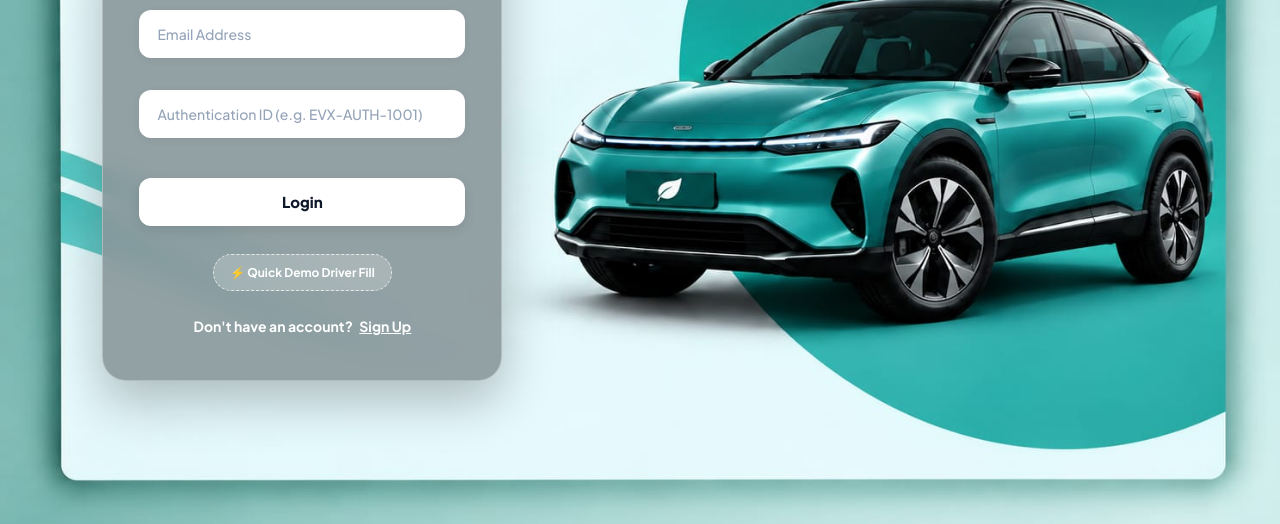
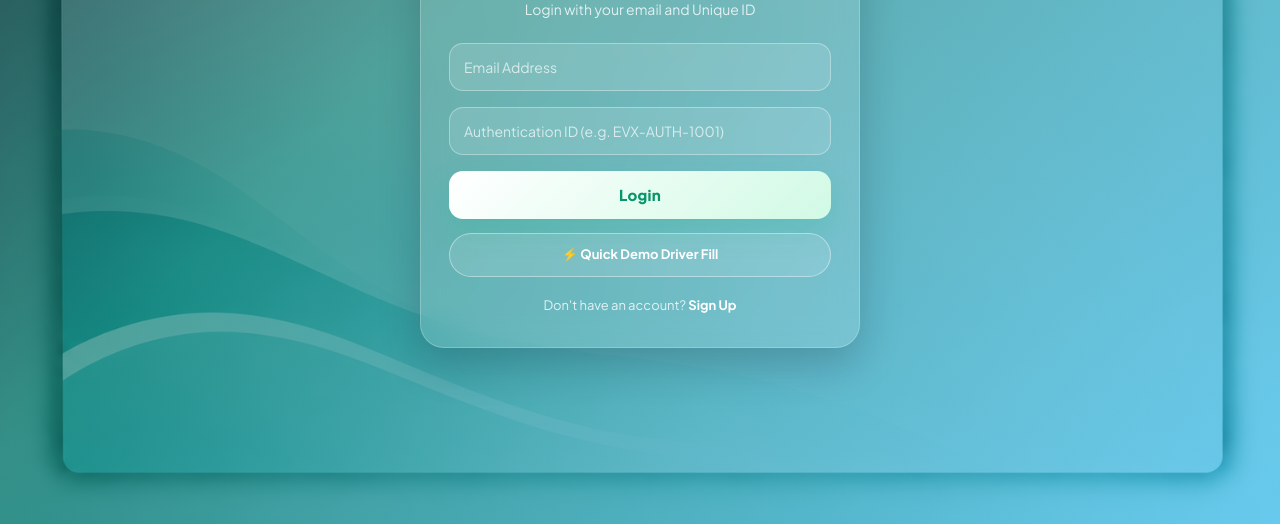
Before and after one commit to nivassaha41-afk/EV_X, a website: page index.html in a window 1280 px wide. Shown: the part 276-800 px from the top of the page. Drawn offline with Linux system fonts and the light colour scheme.

Commit message:
Updated EVCharge website

```diff
--- a/css/app-theme.css
+++ b/css/app-theme.css
@@ -575,132 +575,115 @@ input, select, textarea { font: inherit; }
   text-align: center;
 }
 
-/* ===================== AUTH PAGE (LOGIN & REGISTER) ===================== */
+/* ===================== AUTH PAGE BACKGROUND ===================== */
 body.auth-page {
-  background: url('../index.jpg.jpeg') center center / cover no-repeat fixed !important;
+  background: linear-gradient(135deg, rgba(9, 25, 34, 0.75) 0%, rgba(15, 118, 110, 0.65) 35%, rgba(14, 165, 233, 0.55) 100%), url('../plain.jpg.png') center/cover no-repeat fixed !important;
   min-height: 100vh;
   display: flex !important;
   align-items: center !important;
-  justify-content: flex-start !important;
-  padding: 40px 8% !important;
+  justify-content: center !important;
+  padding: 40px 24px !important;
 }
 
 .auth-wrapper {
   width: 100%;
-  max-width: 1200px;
-  display: flex;
-  align-items: center;
-  justify-content: flex-start;
+  max-width: 440px;
+  position: relative;
+  z-index: 1;
 }
 
 .auth-card-grey {
-  width: 100%;
-  max-width: 400px;
-  background: rgba(135, 148, 152, 0.88);
-  backdrop-filter: blur(12px);
-  -webkit-backdrop-filter: blur(12px);
+  background: rgba(255, 255, 255, 0.15);
+  border: 1px solid rgba(255, 255, 255, 0.22);
+  backdrop-filter: blur(14px);
+  -webkit-backdrop-filter: blur(14px);
   border-radius: 24px;
-  padding: 42px 36px;
-  box-shadow: 0 20px 50px rgba(0, 0, 0, 0.25);
-  border: 1px solid rgba(255, 255, 255, 0.3);
-  color: #ffffff;
+  padding: 32px 28px;
+  box-shadow: 0 16px 40px rgba(15, 23, 42, 0.22);
+}
+
+.auth-card-grey h2 {
+  margin: 0 0 8px;
+  color: var(--white);
+  font-size: clamp(28px, 4vw, 36px);
+  font-weight: 800;
+  letter-spacing: -0.03em;
   text-align: center;
 }
 
-.auth-card-grey h2 {
-  font-size: 28px;
-  font-weight: 800;
-  color: #ffffff;
-  margin-bottom: 6px;
-  letter-spacing: -0.5px;
+.auth-subtitle {
+  margin-bottom: 22px;
+  color: rgba(255, 255, 255, 0.8);
+  font-size: 14px;
+  line-height: 1.6;
+  text-align: center;
 }
 
-.auth-card-grey p.auth-subtitle {
-  font-size: 13px;
-  font-weight: 600;
-  color: rgba(255, 255, 255, 0.9);
-  margin-bottom: 28px;
+.form-control-white {
+  width: 100%;
+  height: 48px;
+  border: 1px solid rgba(255, 255, 255, 0.35);
+  background: rgba(255, 255, 255, 0.12);
+  color: var(--white);
+  border-radius: 14px;
+  padding: 0 14px;
+  font-size: 14px;
+  outline: none;
+  transition: all 0.2s ease;
 }
 
-.auth-card-grey .form-control-white {
+.form-control-white::placeholder {
+  color: rgba(255, 255, 255, 0.7);
+}
+
+.form-control-white:focus {
+  border-color: rgba(255, 255, 255, 0.8);
+  box-shadow: 0 0 0 4px rgba(255, 255, 255, 0.15);
+  background: rgba(255, 255, 255, 0.18);
+}
+
+.btn-auth-white {
   width: 100%;
   height: 48px;
-  padding: 0 18px;
   border: none;
-  border-radius: 12px;
-  background: #ffffff;
-  color: #1e293b;
-  font-size: 14px;
-  font-weight: 600;
-  outline: none;
-  margin-bottom: 16px;
-  box-shadow: 0 2px 8px rgba(0,0,0,0.06);
+  border-radius: 14px;
+  background: linear-gradient(135deg, #ffffff 0%, #d1fae5 100%);
+  color: var(--primary-dark);
+  font-size: 15px;
+  font-weight: 800;
+  letter-spacing: 0.02em;
+  cursor: pointer;
+  transition: all 0.2s ease;
+  box-shadow: 0 12px 28px rgba(16,185,129,0.18);
 }
 
-.auth-card-grey .form-control-white::placeholder {
-  color: #94a3b8;
-  font-weight: 500;
+.btn-auth-white:hover {
+  transform: translateY(-2px);
+  box-shadow: 0 16px 32px rgba(16,185,129,0.24);
 }
 
-.auth-card-grey .btn-auth-white {
-  width: 100%;
-  height: 48px;
-  background: #ffffff;
-  color: #0f172a;
-  border: none;
-  border-radius: 12px;
-  font-size: 15px;
-  font-weight: 800;
-  cursor: pointer;
-  margin-top: 8px;
-  transition: all 0.2s ease;
-  box-shadow: 0 4px 12px rgba(0,0,0,0.1);
+.auth-footer-text {
+  margin-top: 18px;
+  text-align: center;
+  font-size: 13px;
+  color: rgba(255, 255, 255, 0.8);
 }
 
-.auth-card-grey .btn-auth-white:hover {
-  background: #f8fafc;
-  transform: translateY(-1px);
-  box-shadow: 0 8px 20px rgba(0,0,0,0.15);
+.auth-footer-text a {
+  color: #ffffff;
+  font-weight: 700;
 }
 
-.auth-card-grey .auth-footer-text {
-  margin-top: 24px;
-  font-size: 14px;
+.demo-fill-btn {
+  width: 100%;
+  min-height: 44px;
+  border: 1px solid rgba(255,255,255,0.4);
+  border-radius: 999px;
+  background: rgba(255,255,255,0.12);
+  color: var(--white);
+  font-size: 13px;
   font-weight: 700;
-  color: #ffffff;
-}
-
-.auth-card-grey .auth-footer-text a {
-  color: #ffffff;
-  text-decoration: underline;
-  margin-left: 4px;
-}
-
-.auth-card-grey .demo-fill-btn {
-  background: rgba(255, 255, 255, 0.2);
-  border: 1.5px dashed rgba(255, 255, 255, 0.7);
-  color: #ffffff;
-  font-size: 12px;
-  font-weight: 700;
-  padding: 8px 16px;
-  border-radius: 9999px;
-  cursor: pointer;
-  margin-top: 14px;
-  transition: all 0.2s;
-}
-
-.auth-card-grey .demo-fill-btn:hover {
-  background: rgba(255, 255, 255, 0.35);
-}
-
-@media (max-width: 768px) {
-  body.auth-page {
-    justify-content: center !important;
-    padding: 24px 16px !important;
-  }
-  .auth-wrapper {
-    justify-content: center;
-  }
+  padding: 10px 14px;
 }
 
 /* ===================== SITE FOOTER ===================== */
--- a/index.html
+++ b/index.html
@@ -46,7 +46,9 @@
   <script src="backend.js"></script>
   <script>
     const API_BASE = window.location.protocol.startsWith('http')
-      ? window.location.origin
+      ? (window.location.port && window.location.port !== '8080'
+          ? `${window.location.protocol}//${window.location.hostname}:8080`
+          : window.location.origin)
       : 'http://127.0.0.1:8080';
 
     function fillDemoAccount() {
```
Also changed, not shown: data/users.json (+10 -0 lines), reg.html (+7 -3 lines), server.js (+200 -0 lines).
